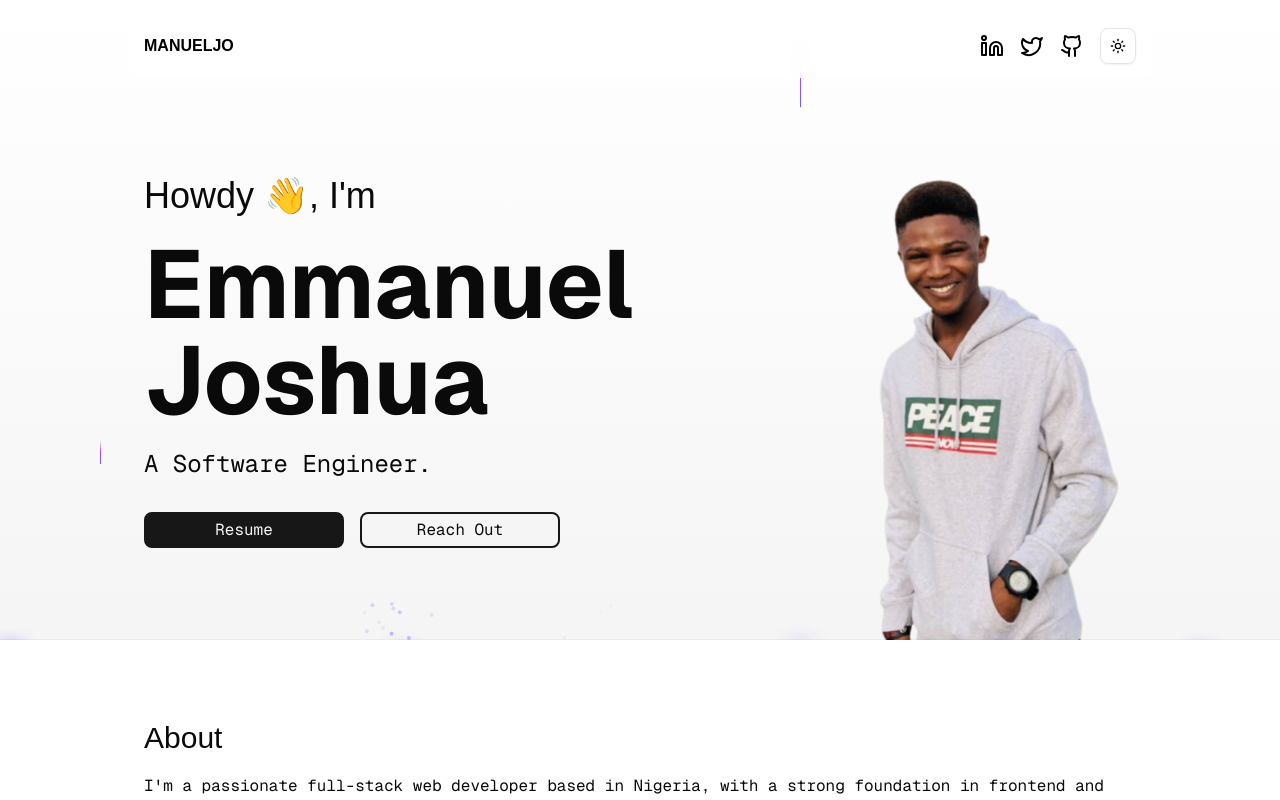
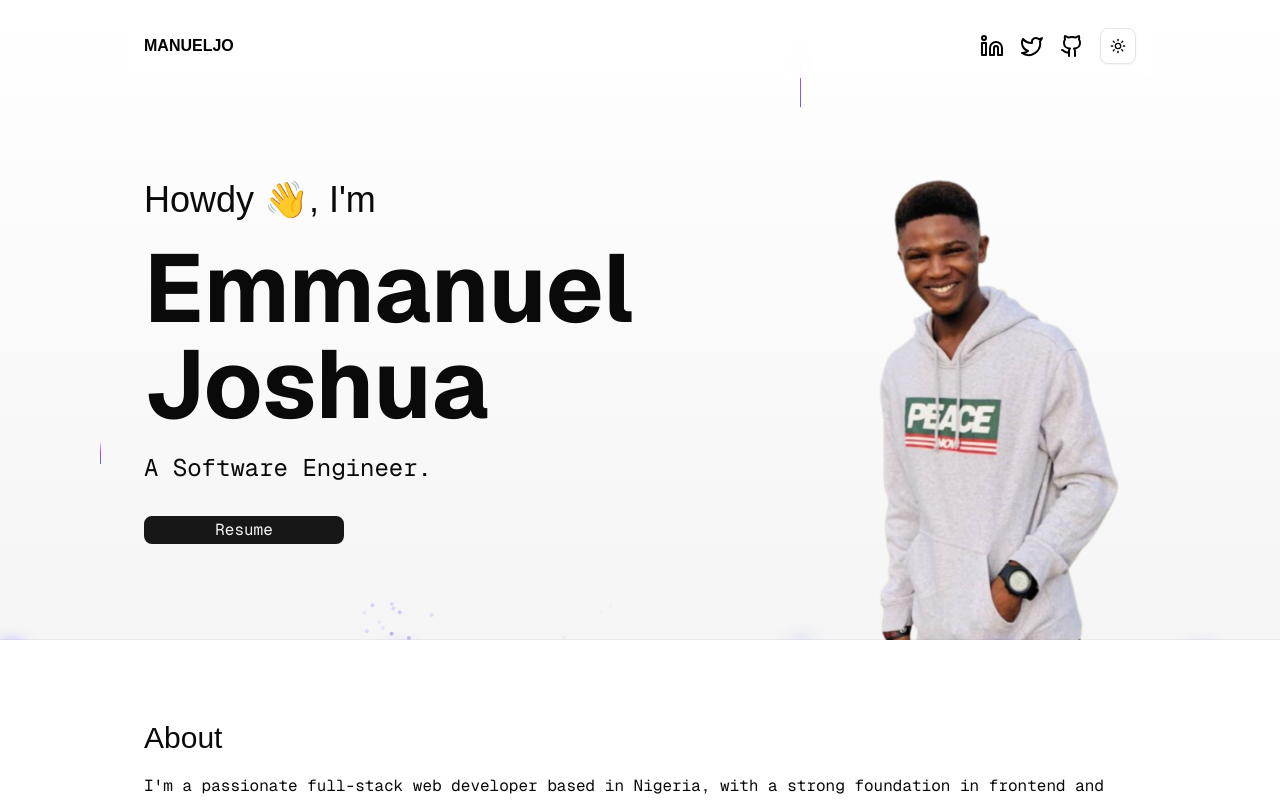
Before and after one commit to manueljo/next-portfolio, a Next.js app: page / in a window 1280 px wide. Shown: the top 800 px of the page. Built offline with nearby package versions, Linux system fonts and the light colour scheme; a web font is replaced by a local one.

Commit message:
Remove email link

```diff
--- a/app/page.js
+++ b/app/page.js
@@ -25,7 +25,7 @@ export default function Home() {
           <h3 className="text-2xl  mb-8 font-mono">A Software Engineer.</h3>
           <div className="flex gap-4 flex-wrap mb-8">
             <Link download={'Emmanuel_Joshua_Okon.pdf'} href={'/Emmanuel_Joshua_Okon__RESUME_UPDATED.pdf'} className={"md:max-w-[200px] w-full font-mono bg-accent-foreground text-accent border-2 border-accent-foreground flex items-center justify-center rounded-md"}>Resume</Link>
-            <Link href={"mailto:manuel.jojoe@gmail.com"} className={"md:max-w-[200px] w-full font-mono bg-accent text-foreground border-2 border-accent-foreground flex items-center justify-center rounded-md h-9"}>Reach Out</Link>
+            {/* <Link href={"mailto:manuel.jojoe@gmail.com"} className={"md:max-w-[200px] w-full font-mono bg-accent text-foreground border-2 border-accent-foreground flex items-center justify-center rounded-md h-9"}>Reach Out</Link> */}
           </div>
         </div>
         <div className="relative w-[300px] self-end flex flex-col justify-end">
```
